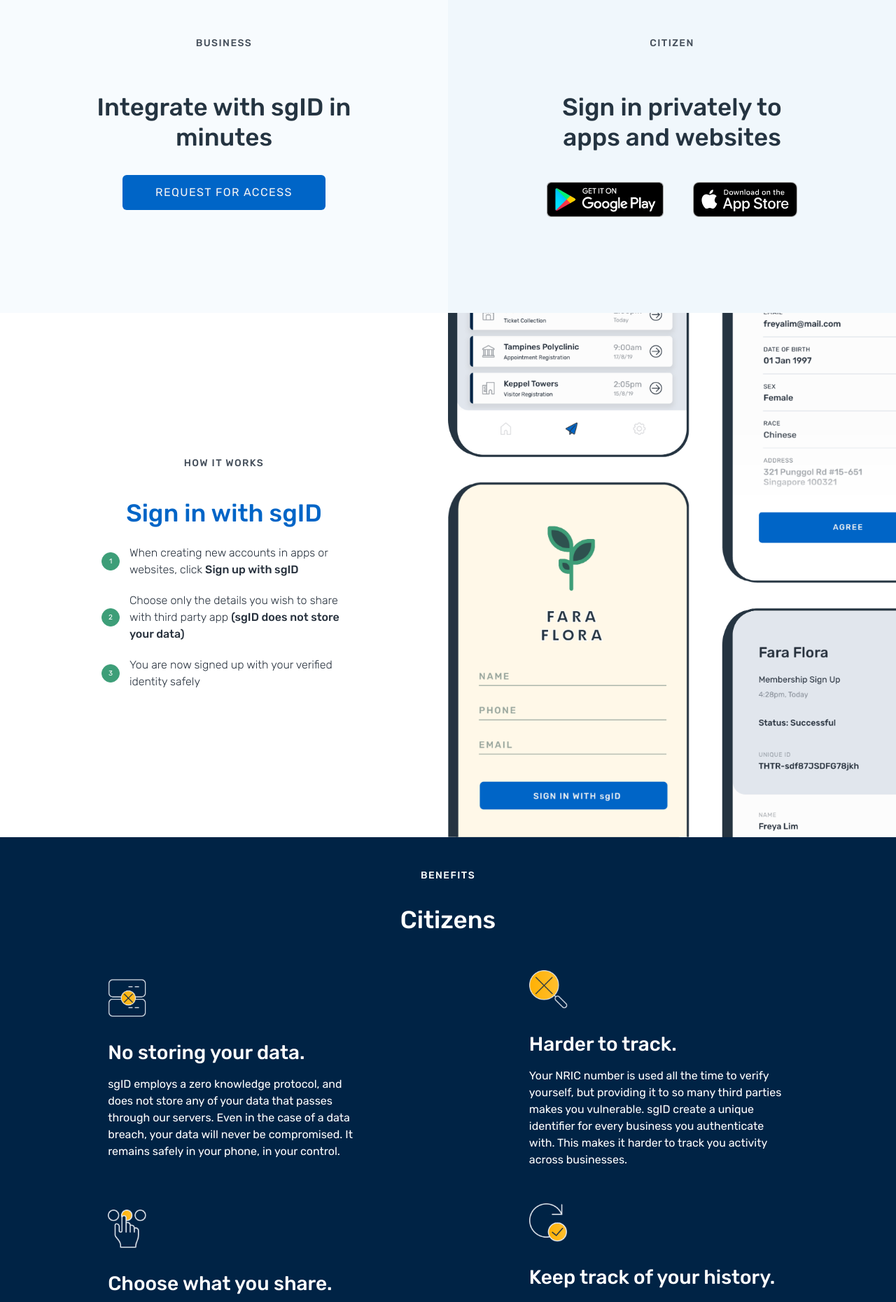
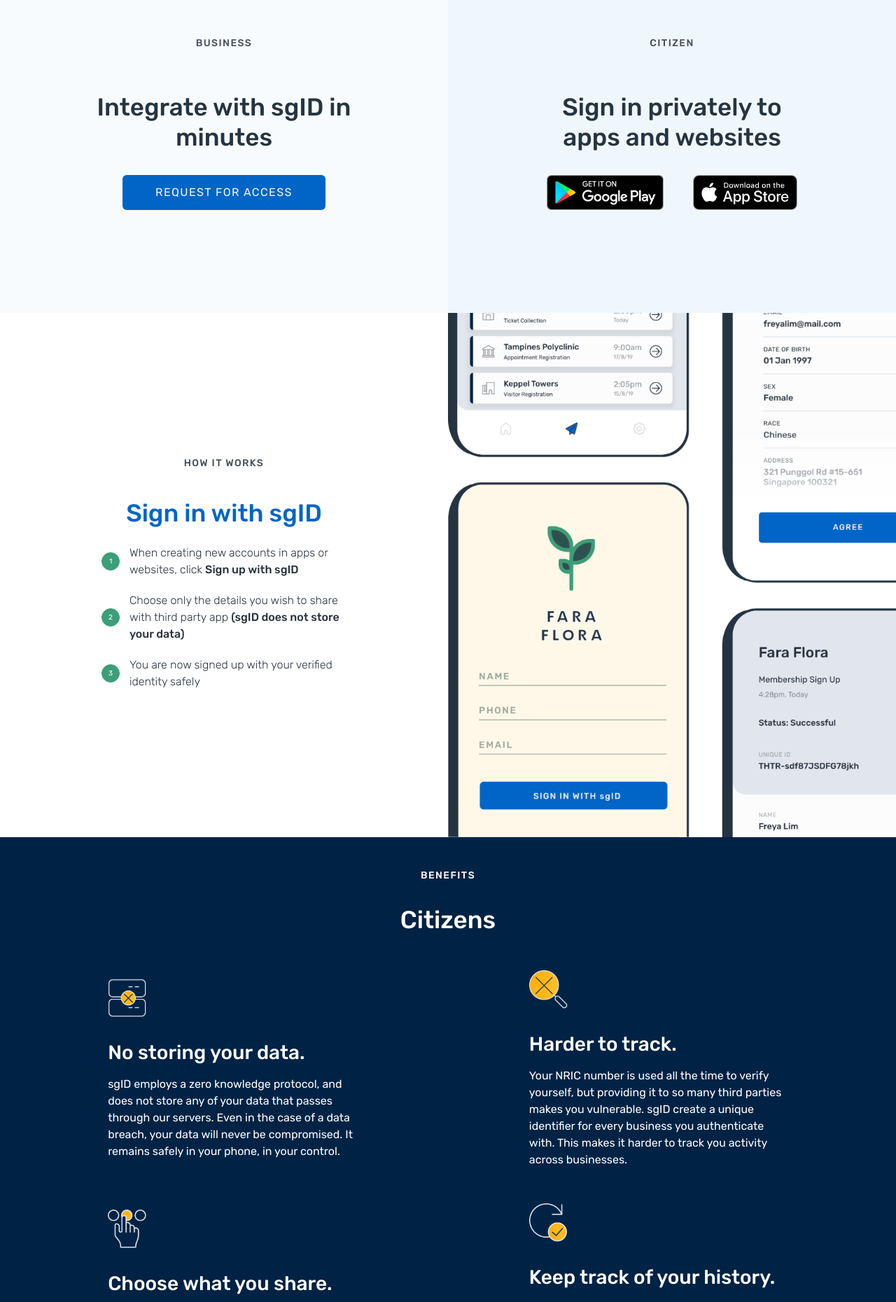
Before and after one commit to opengovsg/sgID-microsite, a Jekyll site: the page built from index.md, in a window 1280 px wide. Shown: the part 1028-2888 px from the top of the page at 70% size. Built offline with Jekyll 4.4.1, drawn with Linux system fonts in a browser that asks for light colours.

Commit message:
more mobile tweaks

```diff
--- a/assets/css/custom.css
+++ b/assets/css/custom.css
@@ -227,7 +227,7 @@
 
 .download-btn {
   height: 50px;
-  margin: 10px 0;
+  margin-bottom: 20px;
 }
 
 .hero-item-subtitle {
@@ -417,6 +417,7 @@
 .benefits-citizens-call-to-action {
   text-align: left;
   padding-bottom: 10vw;
+  width: 100%;
 }
 
 .benefits-citizens-action-container {
@@ -625,13 +626,13 @@
     height: auto;
     padding: 37px 15px;
   }
-
-  .hero-item-title {
-    margin-bottom: 30px;
-  }
 }
 
 @media screen and (max-width: 1000px) {
+  .hero-item-title {
+    font-size: 25px;
+  }
+
   .how-it-works-container {
     background-image: url(/assets/images/group.png);
     background-size: cover;
```
